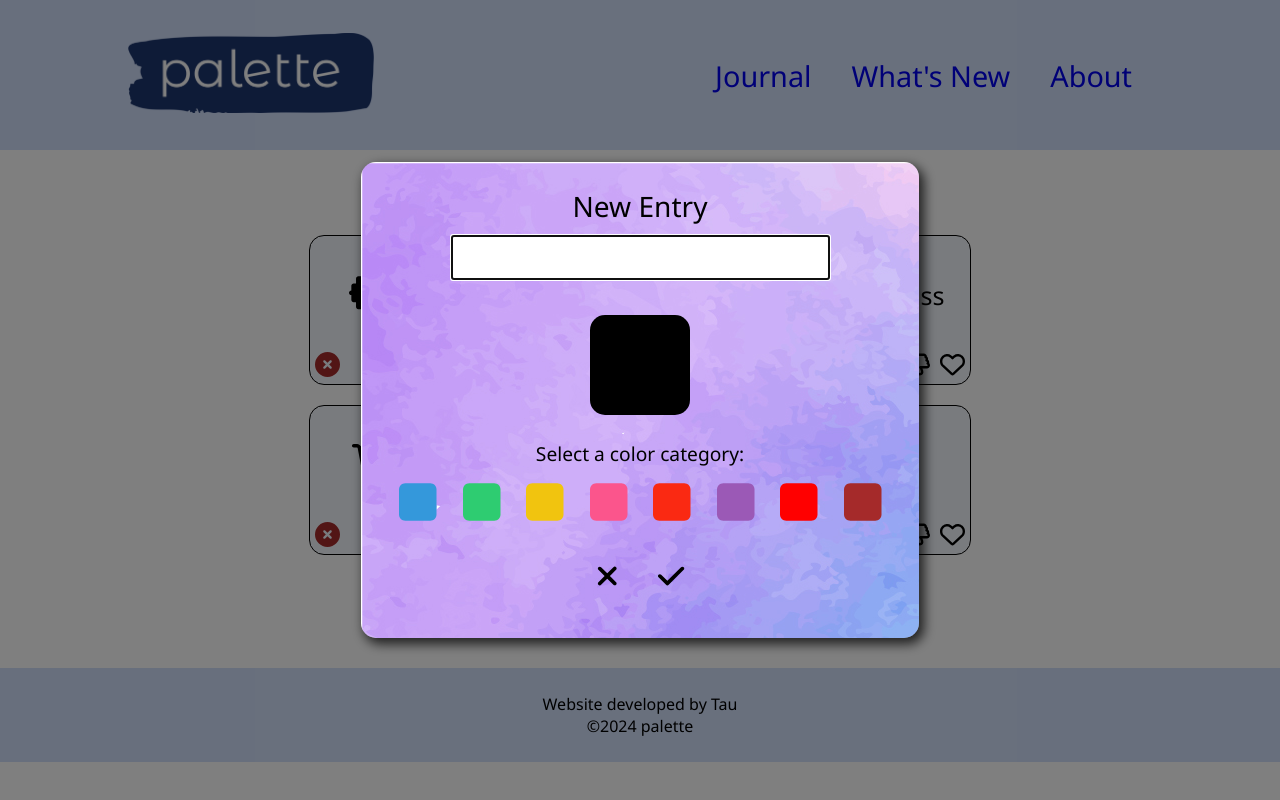
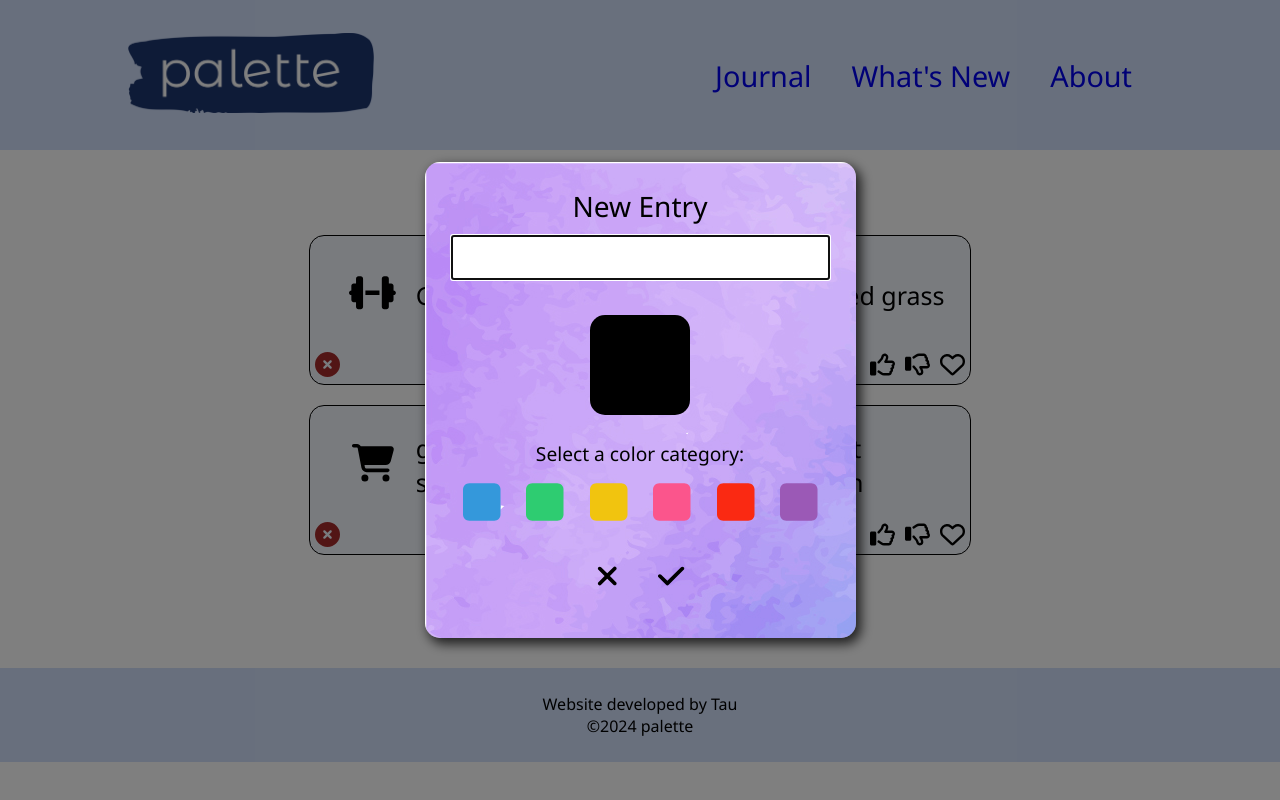
Before and after one commit to taujeng/palette, a Next.js app: page /day in a window 1280 px wide. Both pictures are taken after a click on the button 640 px from the left and 606 px from the top of the page. Built offline with nearby package versions, Linux system fonts and the light colour scheme.

Commit message:
quick update to patch notes

```diff
--- a/src/app/components/modals/newDailyEntry/NewDailyEntry.tsx
+++ b/src/app/components/modals/newDailyEntry/NewDailyEntry.tsx
@@ -22,7 +22,7 @@ const NewDailyEntry = ( {showNewEntry, toClose } : NewDailyEntryProps ) => {
 
   if (!showNewEntry) return null;
 
-  const colorList = ["#3498db", "#2ecc71", "#f1c40f" ," #fb558c", "#fa2912", "#9b59b6","red","brown"]
+  const colorList = ["#3498db", "#2ecc71", "#f1c40f" ," #fb558c", "#fa2912", "#9b59b6",]
 
 
 
```
Also changed, not shown: 1 other file (tests, documents, lock files or other folders).
